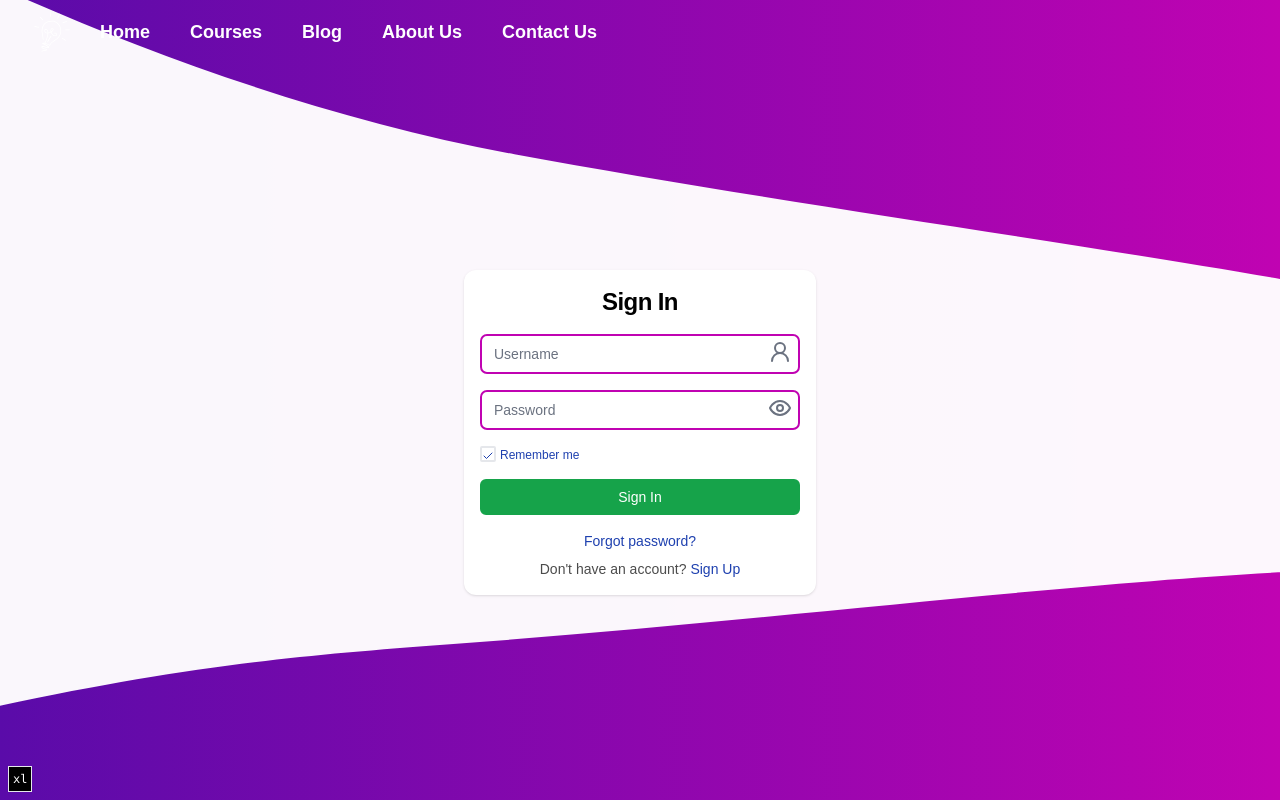
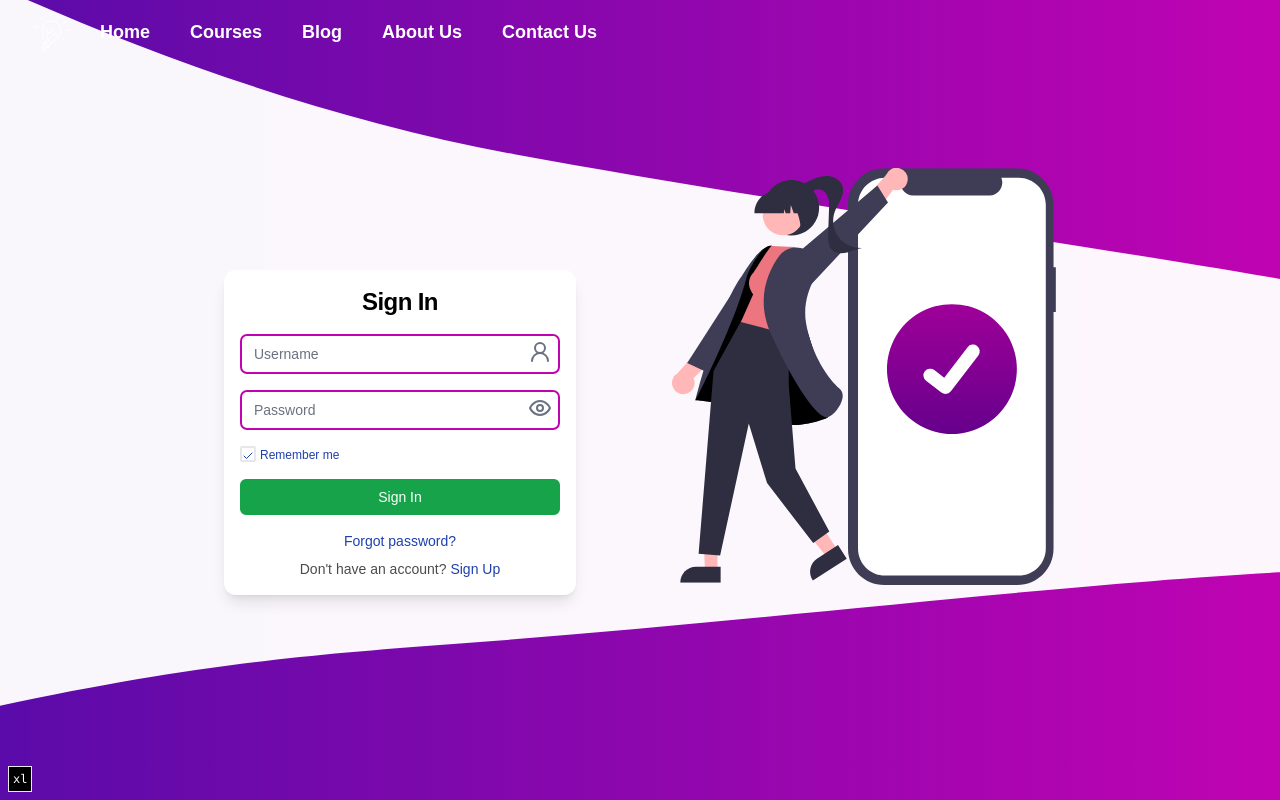
Before and after one commit to academy-react/luminous, a Next.js app: page /en/sign-in in a window 1280 px wide. Built offline with nearby package versions, Linux system fonts and the light colour scheme; a web font is replaced by a local one.

Commit message:
feat: artworks on sign-in

```diff
--- a/src/app/[lang]/(auth)/layout.tsx
+++ b/src/app/[lang]/(auth)/layout.tsx
@@ -36,7 +36,7 @@ const AuthLayout = ({
         </div>
       </header>
       <div className="z-10 flex h-full w-full items-center justify-center">
-        <div className="h-fit w-[22rem]">{children}</div>
+        {children}
       </div>
     </div>
   );
--- a/src/app/[lang]/(auth)/sign-in/page.tsx
+++ b/src/app/[lang]/(auth)/sign-in/page.tsx
@@ -9,18 +9,18 @@ import {
   CardHeader,
   CardTitle,
 } from "@/components/ui/card";
+import { LoginLady } from "@/components/artworks/login/login-lady";
+import { LoginMobile } from "@/components/artworks/login/login-mobile";
 import { SignInForm } from "@/components/forms/sign-in-form";
 
 import { type Locale } from "#/i18n.config";
 
 const SignInPage = ({ params: { lang } }: { params: { lang: Locale } }) => {
   return (
-    <main className="flex h-full w-full items-center justify-center">
-      <Card className="w-full border-none bg-white px-4">
+    <main className="flex h-full w-full items-center justify-center gap-10 xl:gap-24">
+      <Card className="w-[22rem] border-none bg-white px-4 shadow-lg">
         <CardHeader className="flex items-center justify-center py-4">
-          <CardTitle className="text-2xl">
-            {signInForm.title[lang]}
-          </CardTitle>
+          <CardTitle className="text-2xl">{signInForm.title[lang]}</CardTitle>
         </CardHeader>
         <CardContent className="">
           <SignInForm lang={lang} />
@@ -47,6 +47,14 @@ const SignInPage = ({ params: { lang } }: { params: { lang: Locale } }) => {
           </div>
         </CardFooter>
       </Card>
+      <div className="relative hidden h-full w-[40vw] flex-row md:flex xl:w-[30vw]">
+        <div className="absolute end-0 top-0 translate-y-1/4">
+          <LoginMobile />
+        </div>
+        <div className="absolute start-0 top-0 translate-y-1/4">
+          <LoginLady />
+        </div>
+      </div>
     </main>
   );
 };
--- /dev/null
+++ b/src/components/artworks/login/login-bg-artwork.tsx
@@ -0,0 +1,17 @@
+export const LoginBgArtwork = () => {
+  return (
+    <svg
+      xmlns="http://www.w3.org/2000/svg"
+      width="2172.237"
+      height="1097.914"
+      viewBox="-42.339 -7.139 2172.237 1097.914"
+    >
+      <path
+        d="m-11.218-7.14-26.449 1071.272 26.45 19.096s-2.075-3.446-12.58 0c-13.25 4.346-34.086 14.553 0 0 39.488-16.862 122.65-65.744 337.318-112.06 214.667-46.315 328.652-59.09 521.352-73.203 314.348-23.022 672.697-66.355 909.538-79.05 158.505-8.495 261.719 9.417 261.719 9.417s-85.05 96.221 31.579-23.93c118.286-121.857 119.139-116.467 23.21-233.895-95.925-117.427 144.555 122.252-23.21 0-81.87-59.658-673.167-126.224-1131.977-210.683C426.28 271.566-11.218-7.139-11.218-7.139Z"
+        fill="rgba(255,255,255,0.97 )"
+        fill-rule="evenodd"
+        data-name="Path 628"
+      />
+    </svg>
+  );
+};
--- /dev/null
+++ b/src/components/artworks/login/login-lady.tsx
@@ -0,0 +1,120 @@
+export const LoginLady = () => {
+  return (
+    <svg
+      xmlns="http://www.w3.org/2000/svg"
+      width="235.751"
+      height="415.106"
+      viewBox="6195.752 503.732 235.751 415.106"
+    >
+      <g data-name="CompositeLayer">
+        <path
+          d="M6431.393 516.576a11.27 11.27 0 0 0-21.641-5.712l-23.78 27.262 6.977 19.487 23.915-31.854a11.209 11.209 0 0 0 14.529-9.183Z"
+          fill="#ffb7b7"
+          fill-rule="evenodd"
+          data-name="Path 683"
+        />
+        <path
+          d="m6332.822 622.65 78.936-84.242-10.647-16.927-99.006 83.731 30.717 17.439Z"
+          fill="#3f3d56"
+          fill-rule="evenodd"
+          data-name="Path 684"
+        />
+        <path
+          d="M6287.516 543.676a27.689 27.689 0 1 1 0 .1z"
+          fill="#2f2e41"
+          fill-rule="evenodd"
+          data-name="Ellipse 223"
+        />
+        <path
+          d="M6317.43 528.134a58.058 58.058 0 0 1 21.124-13.659c5.106-1.891 10.663-3.06 16.001-1.986 5.339 1.074 10.387 4.767 11.876 10.005 1.218 4.283-.04 8.894-1.93 12.926-1.89 4.031-4.412 7.77-5.94 11.952a27.28 27.28 0 0 0 27.45 36.582c-5.246.703-10.08 3.168-15.207 4.48-5.127 1.312-11.178 1.223-14.988-2.45-4.03-3.886-4.112-10.204-3.917-15.8l.87-24.955c.147-4.242.274-8.62-1.256-12.58-1.53-3.959-5.166-7.426-9.41-7.39-3.218.028-6.065 1.976-8.645 3.898-2.58 1.922-5.31 3.973-8.515 4.258-3.204.286-6.862-2.085-6.623-5.293l-.89.012Z"
+          fill="#2f2e41"
+          fill-rule="evenodd"
+          data-name="Path 685"
+        />
+        <path
+          d="M6210.04 729.695a11.27 11.27 0 0 1-8.49-20.71l23.92-27.137 20.232 4.371-28.456 27.872a11.209 11.209 0 0 1-7.206 15.604Z"
+          fill="#ffb7b7"
+          fill-rule="evenodd"
+          data-name="Path 686"
+        />
+        <path
+          d="m6288.739 632.539-59.62 74.837-18.173-8.344 70.076-109.098 7.717 42.605Z"
+          fill="#3f3d56"
+          fill-rule="evenodd"
+          data-name="Path 687"
+        />
+        <path
+          d="m6241.168 858.516-14.21-.223 1.71 48.43h12.498l.002-48.207Z"
+          fill="#ffb7b7"
+          fill-rule="evenodd"
+          data-name="Path 688"
+        />
+        <path
+          d="m6244.353 902.643-24.613-.001c-8.663 0-15.685 7.022-15.686 15.684v.51l40.299.002v-16.195Z"
+          fill="#2f2e41"
+          fill-rule="evenodd"
+          data-name="Path 689"
+        />
+        <path
+          d="m6335.247 845.672-15.522 9.965 31.048 37.353 10.517-6.752-26.043-40.566Z"
+          fill="#ffb7b7"
+          fill-rule="evenodd"
+          data-name="Path 690"
+        />
+        <path
+          d="m6361.769 881.081-20.713 13.298c-7.29 4.681-9.405 14.384-4.725 21.674l.275.43 33.912-21.773-8.75-13.629Z"
+          fill="#2f2e41"
+          fill-rule="evenodd"
+          data-name="Path 691"
+        />
+        <path
+          d="M6340.776 697.789s-34.487-114.546-45.57-116.094c-11.084-1.548-28.942 29.391-28.942 29.391-23.154 29.541-47.028 125.232-47.028 125.232s39.8 2.49 68.894 17.97c29.094 15.479 63.43-.784 63.43-.784l-10.784-55.715Z"
+          fill="#3f3d56"
+          fill-rule="evenodd"
+          data-name="Path 692"
+        />
+        <path
+          d="M6340.776 697.789s-34.487-114.546-45.57-116.094c-11.084-1.548-24.406 29.705-24.406 29.705-11.538 47.687-51.564 124.918-51.564 124.918s39.8 2.49 68.894 17.97c29.094 15.479 63.43-.784 63.43-.784l-10.784-55.715Z"
+          fill-rule="evenodd"
+          data-name="Path 693"
+        />
+        <path
+          d="M6312.482 663.517v57.559l6.774 83.378 33.842 63.069-16.152 11.537-46.149-59.993-18.252-59.569-28.665 131.868-21.536-1.538 14.957-182.833 28.382-51.463 46.799 7.985Z"
+          fill="#2f2e41"
+          fill-rule="evenodd"
+          data-name="Path 694"
+        />
+        <path
+          d="M6277.71 607.846c-10.769 10.768-.77 22.305-.77 22.305l-12.306 27.689 48.456 13.075 16.933-75.667-11.537-12.306c-23.074-.769-23.086-1.247-23.086-1.247-4.043 3.956-17.69 26.15-17.69 26.15Z"
+          fill="#ec7580"
+          fill-rule="evenodd"
+          data-name="Path 695"
+        />
+        <path
+          d="M6331.974 587.41a20.677 20.677 0 0 0-29.055 4.548c-12.182 16.96-23.446 44.349-7.926 78.507 24.92 54.847 46.605 82.924 55.42 82.922.385.003.768-.057 1.133-.178 5.427-1.841 13.272-11.024 14.693-19.115.508-2.897.387-6.93-3.076-9.7-9.95-7.959-27.81-32.737-33.383-65.35-3.079-18.02 2.893-34.436 8.444-45.033 4.848-9.064 2.299-20.313-5.982-26.404l-.268-.197Z"
+          fill="#3f3d56"
+          fill-rule="evenodd"
+          data-name="Path 696"
+        />
+        <path
+          d="M6288.917 560.549a20.382 20.382 0 1 1 .048.088z"
+          fill="#ffb7b7"
+          fill-rule="evenodd"
+          data-name="Ellipse 224"
+        />
+        <path
+          d="M6278.188 549.32h29.431l.302-4.226 1.51 4.226h4.531l.598-8.375 2.991 8.375h8.769v-.415c-.014-12.14-9.852-21.978-21.991-21.992h-4.15c-12.14.014-21.978 9.852-21.991 21.992v.415Z"
+          fill="#2f2e41"
+          fill-rule="evenodd"
+          data-name="Path 697"
+        />
+        <path
+          d="m6321.873 564.508 12.56-4.075v-30.501h-23.723l.587.586c8.172 8.161 17.26 37.117 10.576 33.99Z"
+          fill="#2f2e41"
+          fill-rule="evenodd"
+          data-name="Path 698"
+        />
+      </g>
+    </svg>
+  );
+};
--- /dev/null
+++ b/src/components/artworks/login/login-mobile.tsx
@@ -0,0 +1,44 @@
+export const LoginMobile = () => {
+  return (
+    <svg
+      xmlns="http://www.w3.org/2000/svg"
+      width="207.834"
+      height="416.814"
+      viewBox="5880.091 442.25 207.834 416.814"
+    >
+      <g data-name="CompositeLayer">
+        <path
+          d="M6087.925 541.3h-2.29v-62.738c0-20.055-16.257-36.312-36.312-36.312h-132.92c-20.055 0-36.312 16.257-36.312 36.312v344.19c0 20.055 16.257 36.312 36.312 36.312h132.92c20.054 0 36.312-16.257 36.311-36.312V585.96h2.29l.001-44.659Z"
+          fill="#3f3d56"
+          fill-rule="evenodd"
+          data-name="Path 677"
+        />
+        <path
+          d="M6050.788 451.697h-17.35a12.883 12.883 0 0 1-11.929 17.749h-76.148a12.883 12.883 0 0 1-11.928-17.749h-16.206c-14.976 0-27.117 12.14-27.117 27.117V822.5c0 14.976 12.141 27.117 27.117 27.117h133.561c14.976 0 27.117-12.14 27.117-27.117V478.814c0-14.976-12.14-27.117-27.117-27.117Z"
+          fill="#fff"
+          fill-rule="evenodd"
+          data-name="Path 678"
+        />
+        <path
+          d="M0 64.85a64.95 64.95 0 1 1 0 .1z"
+          fill-rule="evenodd"
+          fill='url("#a")'
+          transform="translate(5919.057 578.224)"
+          data-name="Ellipse 44"
+        />
+        <path
+          d="M5977.571 667.951a6.736 6.736 0 0 1-4.052-1.346l-.073-.055-15.264-11.677a6.783 6.783 0 1 1 8.254-10.766l9.887 7.582 23.363-30.48a6.78 6.78 0 0 1 9.507-1.256l.002.001-.145.202.149-.202a6.789 6.789 0 0 1 1.254 9.509l-27.48 35.835a6.784 6.784 0 0 1-5.396 2.646Z"
+          fill="#fff"
+          fill-rule="evenodd"
+          data-name="Path 395"
+        />
+      </g>
+      <defs>
+        <linearGradient x1=".5" y1="0" x2=".5" y2="1" id="a">
+          <stop stop-color="#9f0099" offset="0" />
+          <stop stop-color="#66008c" offset="1" />
+        </linearGradient>
+      </defs>
+    </svg>
+  );
+};
```
